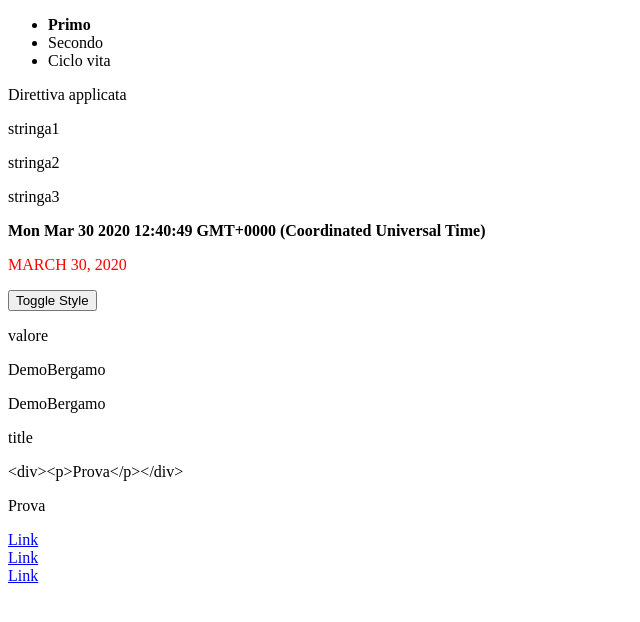
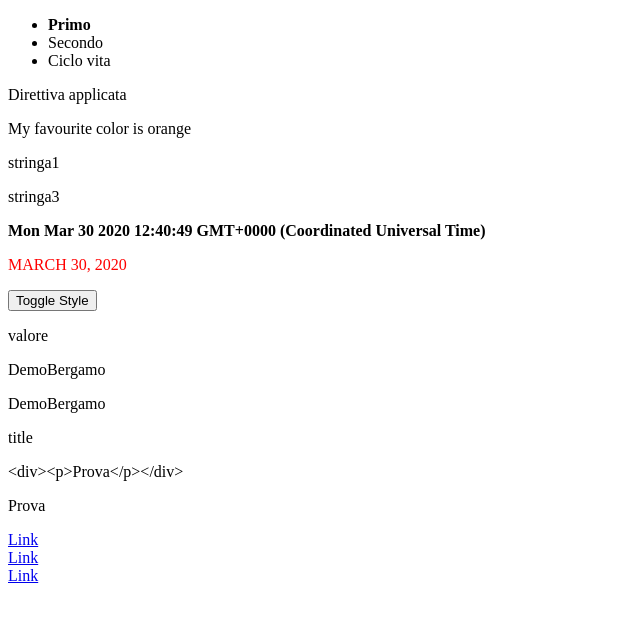
Before and after one commit to Facco99/DemoBergamo, an Angular app: page /primo in a window 1280 px wide. Shown: the top 622 px of the page, without its empty margins (0-640 px from the left). Built offline with nearby package versions, Linux system fonts and the light colour scheme.

Commit message:
Utilizzo ng container

```diff
--- a/src/app/primo/primo.component.html
+++ b/src/app/primo/primo.component.html
@@ -1,8 +1,18 @@
-<p [appHighlight]="'yellow'">Direttiva applicata</p>
+<p [appHighlight]="color">Direttiva applicata</p>
+
+<p>
+    My favourite color is
+    <ng-container *ngIf="color">
+        {{color}}
+    </ng-container>
+</p>
 
 
-
-<p *ngFor="let elemento of lista">{{elemento}}</p>
+<p *ngFor="let elemento of lista" [appHighlight]="'red'">
+    <ng-container *ngIf="elemento !== 'stringa2'">
+        {{elemento}}
+    </ng-container>
+</p>
 
 <p [class.colorRed]="toggleStyle" [class.boldStyle]="!toggleStyle">{{titoloInput | lowercase}}</p>
 <p class="boldStyle">{{myDate}}</p>
--- a/src/app/primo/primo.component.ts
+++ b/src/app/primo/primo.component.ts
@@ -8,6 +8,8 @@ import { ComunicazioneService } from '../comunicazione.service';
   styleUrls: ['./primo.component.scss']
 })
 export class PrimoComponent implements OnInit {
+
+  color:string = "orange";
 
   lista: string[] = ['stringa1', 'stringa2', 'stringa3'];
 
```
